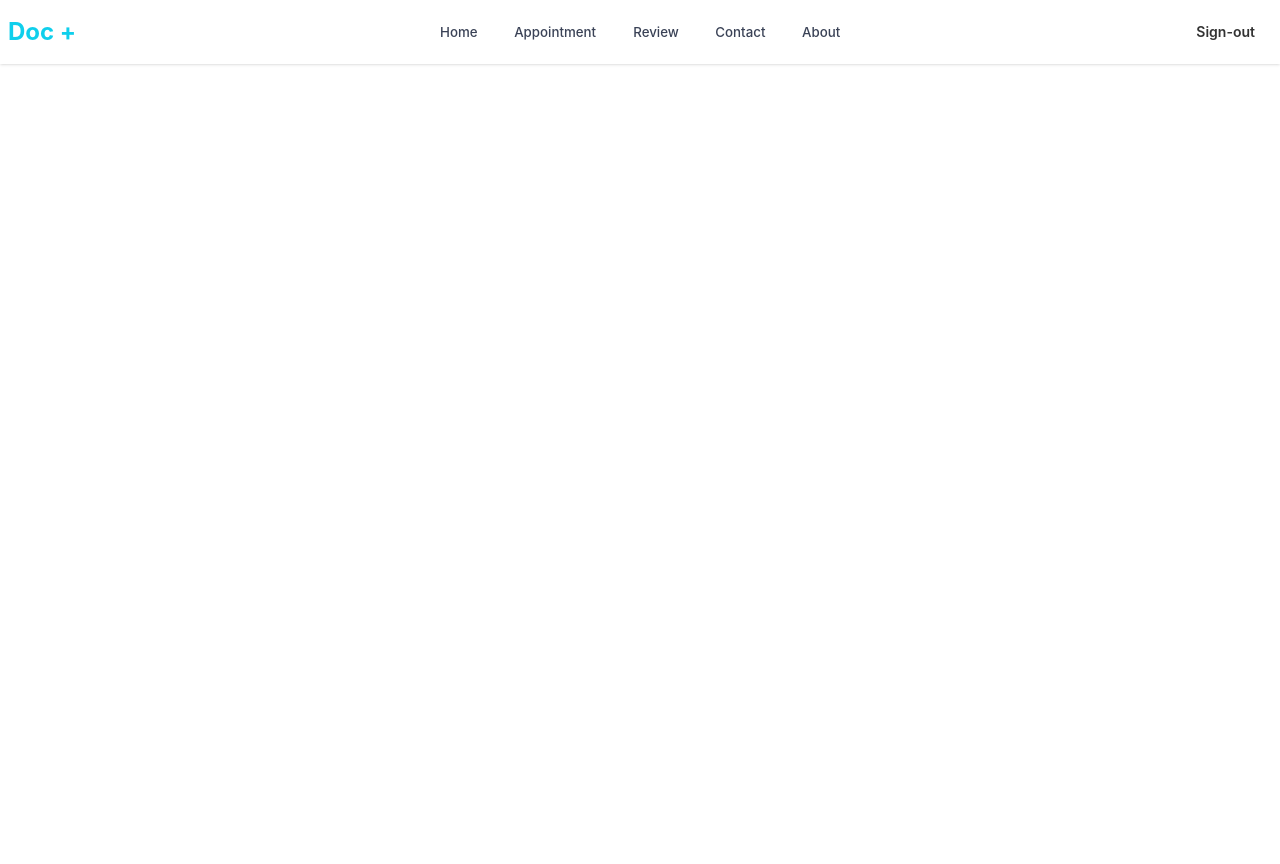
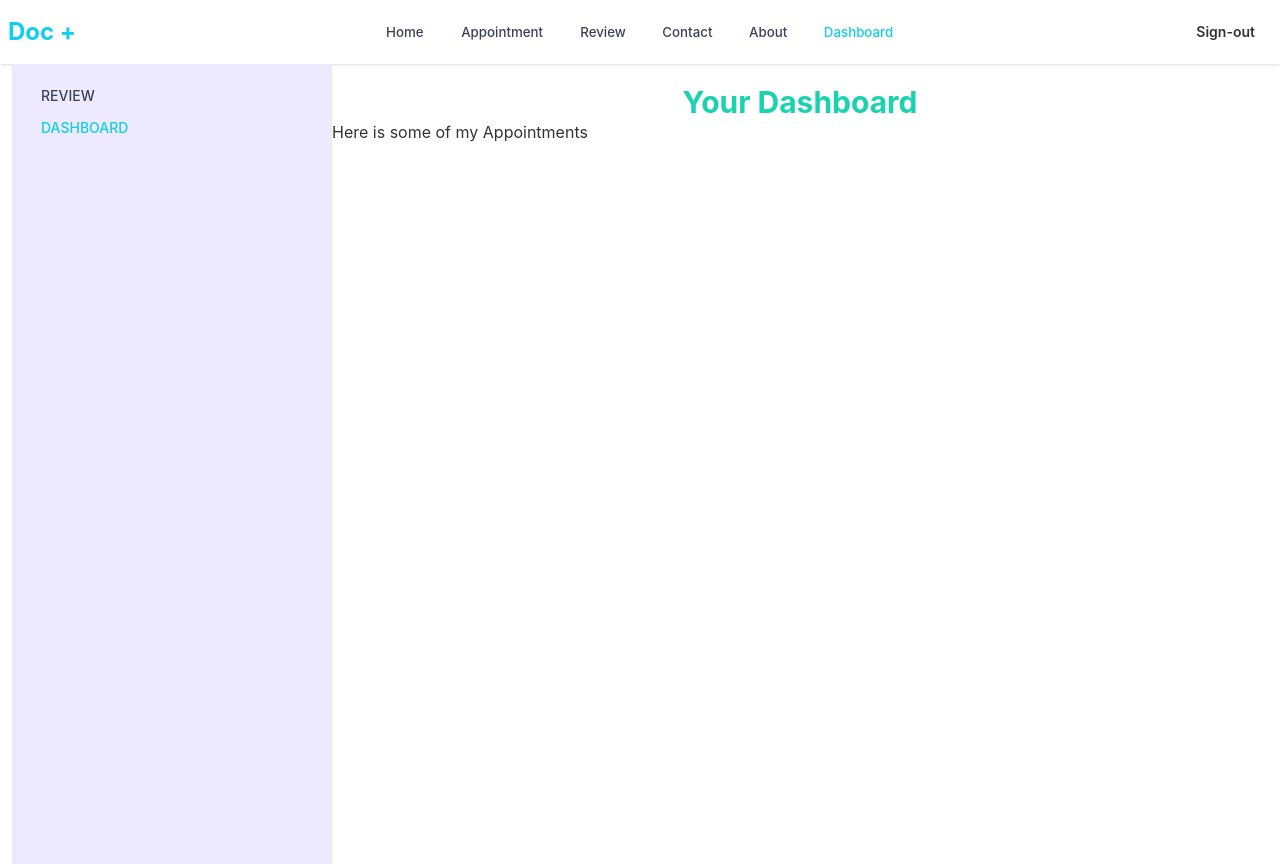
Before and after one commit to asadulR/Doc-plus-UI, a React (Create React App) app: page /dashboard in a window 1280 px wide. Before the commit the page ends 800 px from the top, so only its background shows below. Built offline with nearby package versions, Linux system fonts and the light colour scheme; no server answers; sample sign-in values are in the browser's storage.

Commit message:
nested route , sidemenu implement

```diff
--- a/src/App.js
+++ b/src/App.js
@@ -2,6 +2,9 @@ import { Route, Routes } from 'react-router-dom';
 import './App.css';
 import About from './Components/Pages/About/About';
 import Appointment from './Components/Pages/Appointment/Appointment';
+import Dashboard from './Components/Pages/Dashboard/Dashboard';
+import MyAppointments from './Components/Pages/Dashboard/MyAppointments';
+import MyReview from './Components/Pages/Dashboard/MyReview';
 import Header from './Components/Pages/Header/Header';
 import Home from './Components/Pages/Home/Home';
 import Login from './Components/Pages/Login/Login';
@@ -19,6 +22,14 @@ function App() {
             <Appointment />
           </RequireAuth>
         }></Route>
+        <Route path='/dashboard' element={
+          <RequireAuth>
+            <Dashboard />
+          </RequireAuth>
+        }>
+          <Route index element={<MyAppointments></MyAppointments>}></Route>
+          <Route path='myreview' element={<MyReview/>}></Route>
+        </Route>
         <Route path='/about' element={<About />}></Route>
         <Route path='/login' element={<Login />}></Route>
         <Route path='/signup' element={<Signup />}></Route>
--- a/src/Components/Pages/Appointment/Appointment.js
+++ b/src/Components/Pages/Appointment/Appointment.js
@@ -6,7 +6,7 @@ import AvailableAppointment from './AvailableAppointment';
 const Appointment = () => {
     const [selected, setSelected] = useState(new Date());
     return (
-        <main className='container mx-auto px-5'>
+        <main className=''>
             <AppointmentBanner selected={selected} setSelected={setSelected}/>
             <AvailableAppointment selected={selected}/>
             <Footer/>
--- a/src/Components/Pages/Appointment/AppointmentBanner.js
+++ b/src/Components/Pages/Appointment/AppointmentBanner.js
@@ -5,26 +5,29 @@ import bg from '../../../assets/images/bg.png';
 import { DayPicker } from 'react-day-picker';
 import 'react-day-picker/dist/style.css';
 import { format } from 'date-fns';
-const AppointmentBanner = ({selected, setSelected}) => {
+const AppointmentBanner = ({ selected, setSelected }) => {
 
     let footer = <p>Please pick a day.</p>;
     if (selected) {
         footer = <p>You picked {format(selected, 'PP')}.</p>;
     }
     return (
-        <div className="hero min-h-screen" style={{
+        <div className="hero min-h-screen container mx-auto" style={{
             background: `url(${bg})`,
             backgroundSize: 'cover',
             backgroundPosition: 'center'
         }}>
             <div className="hero-content flex-col md:gap-20 lg:flex-row-reverse">
-                <img src={chair} alt='' className="max-w-sm rounded-lg shadow-2xl" />
-                <div>
-                    <DayPicker
+                <div className='max-w-sm mx-auto'>
+                    <img src={chair} alt='' className="img-full mx-auto rounded-lg shadow-2xl" />
+                </div>
+                <div className=' max-w-sm mx-auto'>
+                    <DayPicker className='w-full'
                         mode="single"
                         selected={selected}
                         onSelect={setSelected}
-                        footer={footer}/>
+                        footer={footer}
+                    />
                 </div>
             </div>
         </div>
--- a/src/Components/Pages/Appointment/AvailableAppointment.js
+++ b/src/Components/Pages/Appointment/AvailableAppointment.js
@@ -30,7 +30,7 @@ const AvailableAppointment = ({ selected }) => {
    if (error) return 'An error has occurred: ' + error.message;
 
     return (
-        <section className='mb-12 mt-4'>
+        <section className='mb-12 mt-4 container mx-auto px-3'>
             <h2 className='text-center text-secondary font-semibold text-2xl'>Available Appointments on {footer}</h2>
             <div className='grid grid-cols-1 md:grid-cols-2 lg:grid-cols-3 gap-6 my-12'>
                 {
--- /dev/null
+++ b/src/Components/Pages/Dashboard/Dashboard.js
@@ -0,0 +1,36 @@
+import React from 'react';
+import { Outlet } from 'react-router-dom';
+import CustomLink from '../../Shared/CustomLink/CustomLink';
+
+const Dashboard = () => {
+    return (
+        <div className='container mx-auto px-3'>
+
+            <div class="drawer drawer-mobile ">
+                <input id="my-drawer-2" type="checkbox" class="drawer-toggle" />
+                <div class="drawer-content mt-5">
+                    <div className='text-right'>
+                        <label for="my-drawer-2" class="btn btn-ghost drawer-button lg:hidden">
+                            <svg xmlns="http://www.w3.org/2000/svg" className="h-5 w-5" fill="none" viewBox="0 0 24 24" stroke="currentColor"><path strokeLinecap="round" strokeLinejoin="round" strokeWidth="2" d="M4 6h16M4 12h8m-8 6h16" /></svg>
+                        </label>
+                    </div>
+                    {/* <!-- Page content here --> */}
+                    <h2 className='text-3xl text-center font-bold text-secondary'>Your Dashboard</h2>
+                    <Outlet />
+
+                </div>
+                <div class="drawer-side">
+                    <label for="my-drawer-2" class="drawer-overlay"></label>
+                    <ul class="menu p-4 overflow-y-auto w-80 bg-violet-100 text-base-content">
+                        {/* <!-- Sidebar content here --> */}
+                        <CustomLink className="btn btn-ghost btn-sm" to='/dashboard/myreview'>Review</CustomLink>
+                        <CustomLink className="btn btn-ghost btn-sm" to='/dashboard'>Dashboard</CustomLink>
+                    </ul>
+
+                </div>
+            </div>
+        </div>
+    );
+};
+
+export default Dashboard;
--- /dev/null
+++ b/src/Components/Pages/Dashboard/MyAppointments.js
@@ -0,0 +1,11 @@
+import React from 'react';
+
+const MyAppointments = () => {
+    return (
+        <div>
+            <h2>Here is some of my Appointments</h2>
+        </div>
+    );
+};
+
+export default MyAppointments;
--- /dev/null
+++ b/src/Components/Pages/Dashboard/MyReview.js
@@ -0,0 +1,11 @@
+import React from 'react';
+
+const MyReview = () => {
+    return (
+        <div>
+            <h2>hre is your review</h2>
+        </div>
+    );
+};
+
+export default MyReview;
--- a/src/Components/Pages/Header/Header.js
+++ b/src/Components/Pages/Header/Header.js
@@ -10,7 +10,7 @@ const Header = () => {
 
     const logout = () => {
         signOut(auth);
-      };
+    };
     return (
         <section className=' shadow bg-base-100'>
             <div className='container mx-auto'>
@@ -26,6 +26,9 @@ const Header = () => {
                                 <CustomLink to='/review' className='btn btn-ghost normal-case'>Review</CustomLink>
                                 <CustomLink to='/contact' className='btn btn-ghost normal-case'>Contact </CustomLink>
                                 <CustomLink to='/about' className='btn btn-ghost normal-case'>About</CustomLink>
+                                {
+                                    user && <CustomLink to='/dashboard' className='btn btn-ghost normal-case'>Dashboard</CustomLink>
+                                }
                             </ul>
                         </div>
                         <Link to='/' className=" text-primary normal-case font-bold text-2xl">Doc +</Link>
@@ -37,13 +40,18 @@ const Header = () => {
                             <CustomLink to='/review' className='btn btn-ghost normal-case'>Review</CustomLink>
                             <CustomLink to='/contact' className='btn btn-ghost normal-case'>Contact </CustomLink>
                             <CustomLink to='/about' className='btn btn-ghost normal-case'>About</CustomLink>
+                            {
+                                user && <CustomLink to='/dashboard' className='btn btn-ghost normal-case'>Dashboard</CustomLink>
+                            }
                         </ul>
                     </div>
                     <div className="navbar-end">
+
                         {
                             user ?
                                 <button onClick={logout} className='btn btn-ghost normal-case'>Sign-out</button> :
-                                <CustomLink to='/login' className='btn btn-ghost normal-case'>Login</CustomLink>}
+                                <CustomLink to='/login' className='btn btn-ghost normal-case'>Login</CustomLink>
+                        }
                     </div>
                 </div>
             </div>
```
